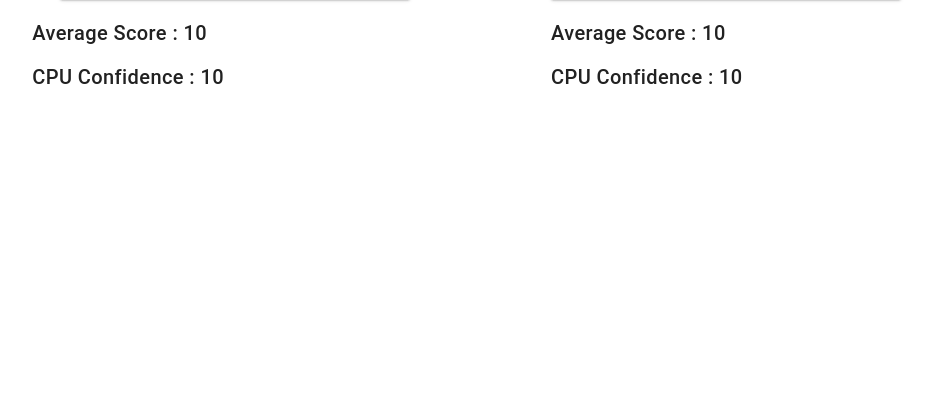
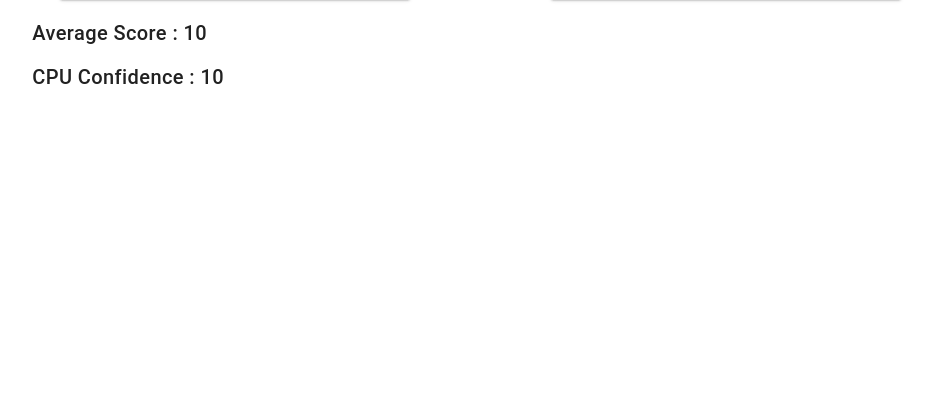
Before and after one commit to HiiYL/Aesthetics-Mash, a Flask app: template templates/index.html in a window 1280 px wide. Shown: the part 359-779 px from the top of the page, without its empty margins (89-1021 px from the left). Run offline with Flask 2, Linux system fonts and the light colour scheme; the template is opened without the code that fills it: most values are stand-ins (such as "Sample title", 1, 10 or a date in 2020); parts of the project's set-up code (start-up, migrations or seed data) failed here and were passed over; some libraries are stand-ins or nearby versions.

Commit message:
Hide cpu confidence

```diff
--- a/templates/index.html
+++ b/templates/index.html
@@ -32,14 +32,14 @@
          {{'computer' if cpu_selected == 1}}">
           <div class="mdl-card__title mdl-card--expand"></div>
         </div>
-        {% if cpu_confidence is defined %}
+<!--         {% if cpu_confidence is defined %}
         <h5 class="{{'text-bold' if groundtruth == 1 }}">
         Average Score  : {{ comparison_set[1].score | round(2) }}
         </h5>
         <h5 class="{{'text-bold' if cpu_selected == 1 }}">
         CPU Confidence : {{ (cpu_confidence[1] * 10) | round(2) }}
         </h5>
-        {% endif %}
+        {% endif %} -->
       </div>
     </div>
   {% elif comparison_set is defined %}
```
